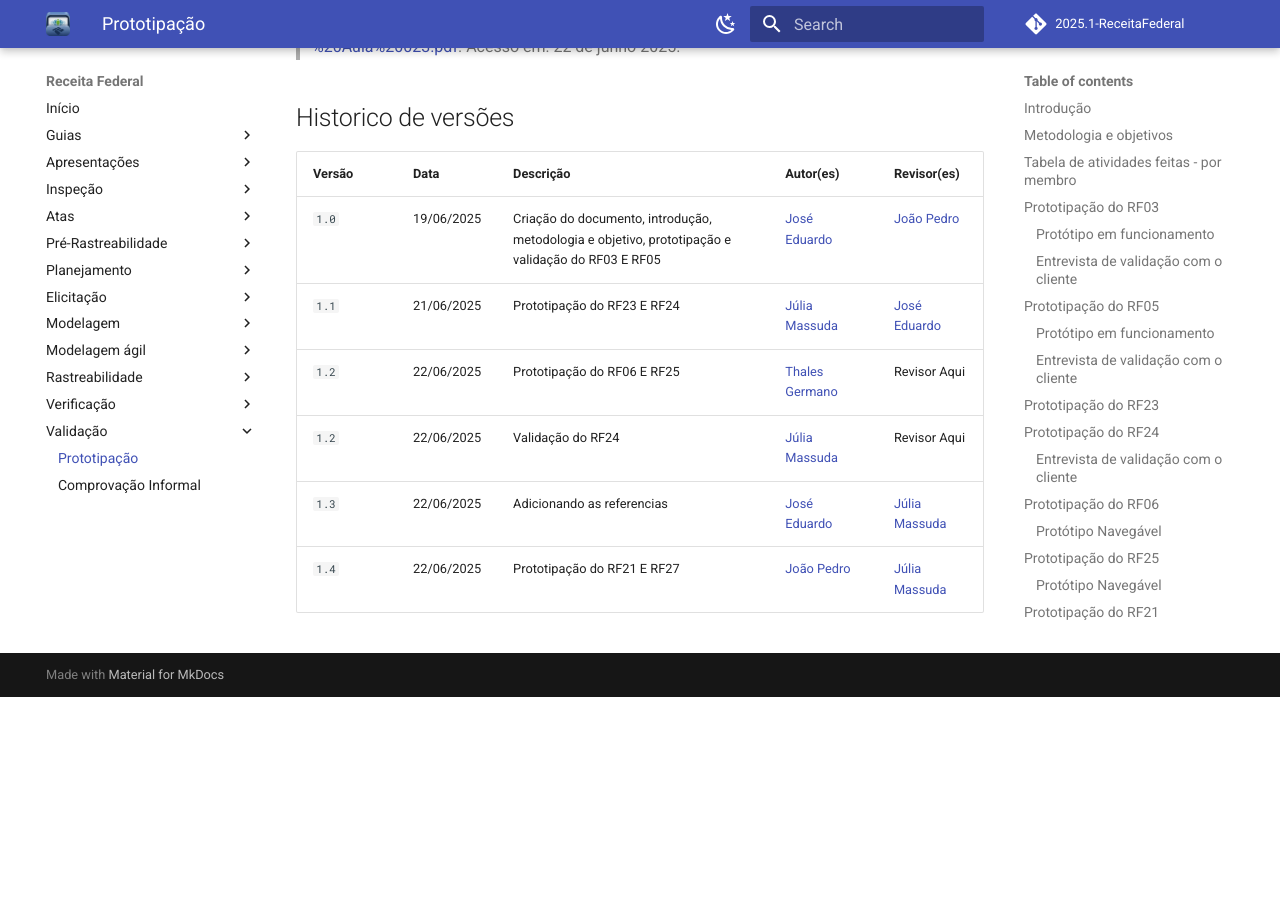
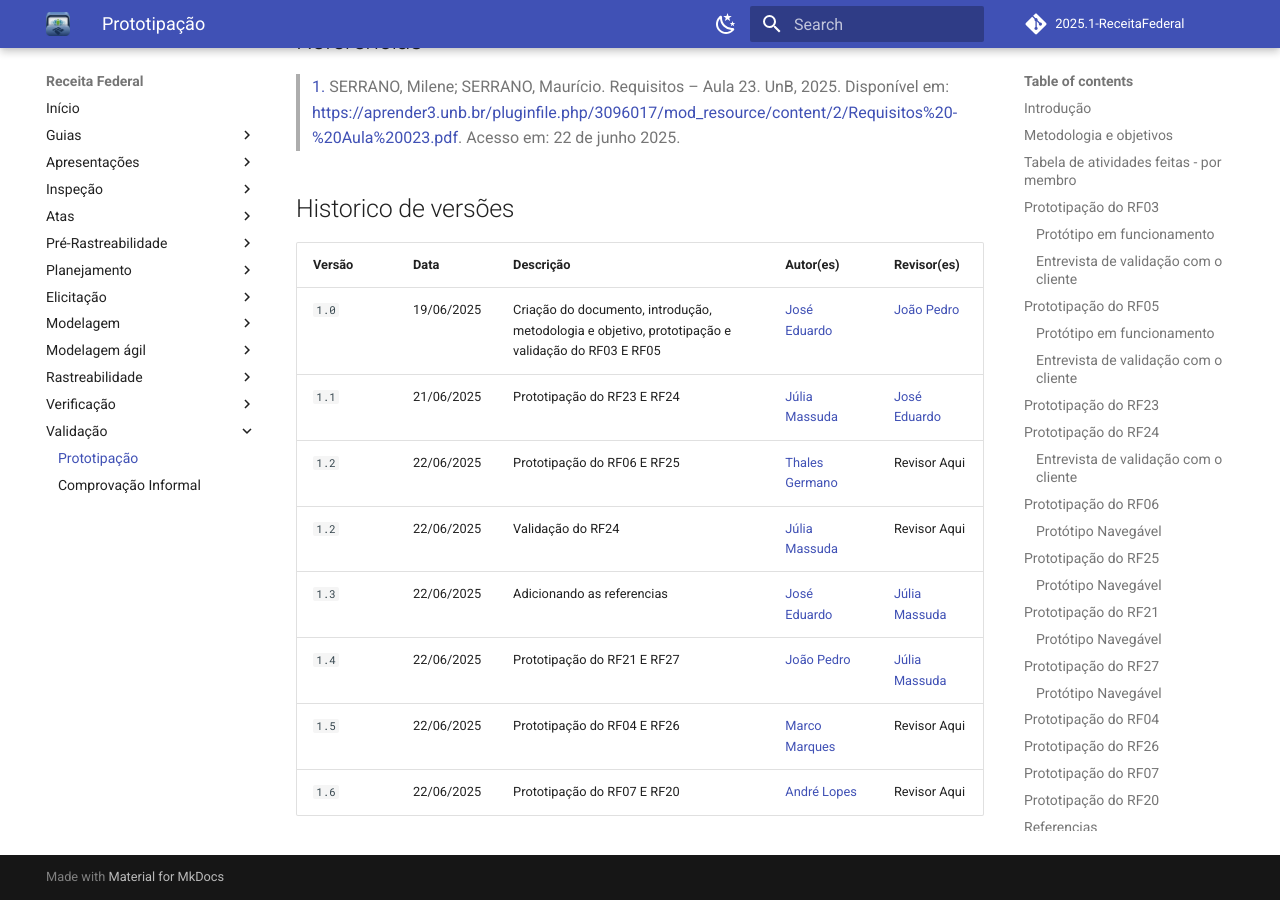
Before and after one commit to Requisitos-de-Software/2025.1-Meu-INSS, an MkDocs documentation site: the page built from docs/validacao/prototipacao.md, in a window 1280 px wide and 900 px high, scrolled down 19175 px. Built offline with MkDocs 1.6.1 and Material for MkDocs 9.7.7, drawn with Linux system fonts in a browser that asks for light colours; comment, search, counter and statistics services are not loaded; before the commit the page ends 19872 px from its top, so only the background shows below that; some of the changed text lies outside the part shown.

Commit message:
Adicionando nome nas tabelas

```diff
--- a/docs/validacao/prototipacao.md
+++ b/docs/validacao/prototipacao.md
@@ -23,9 +23,12 @@
 
 |Nome                                                | Atividade entregue                        |
 | -------------------------------------------------- | ----------------------------------------- |
-| [José Eduardo](https://github.com/jevprado)        | Introdução, Metodologia e Objetivos, Prototipação e validação do [RF03](https://requisitos-de-software.github.io/2025.1-ReceitaFederal/elicitacao/requisitos-elicitados/) e [RF05](https://requisitos-de-software.github.io/2025.1-ReceitaFederal/elicitacao/requisitos-elicitados/) , revisor do RF23 e RF24      |
-| [João Pedro](https://github.com/JpRodrigues2)       | Revisor da Introdução, Metodologia e Objetivos, e dos [RF03](https://requisitos-de-software.github.io/2025.1-ReceitaFederal/elicitacao/requisitos-elicitados/) e [RF05](https://requisitos-de-software.github.io/2025.1-ReceitaFederal/elicitacao/requisitos-elicitados/) , Prototipação e validação do [RF21](https://requisitos-de-software.github.io/2025.1-ReceitaFederal/elicitacao/requisitos-elicitados/) e [RF27](https://requisitos-de-software.github.io/2025.1-ReceitaFederal/elicitacao/requisitos-elicitados/)   |
+| [José Eduardo](https://github.com/jevprado)        | Introdução, Metodologia e Objetivos, Prototipação e validação do [RF03](https://requisitos-de-software.github.io/2025.1-ReceitaFederal/elicitacao/requisitos-elicitados/) e [RF05](https://requisitos-de-software.github.io/2025.1-ReceitaFederal/elicitacao/requisitos-elicitados/), revisor do RF23 e RF24      |
+| [João Pedro](https://github.com/JpRodrigues2)       | Revisor da Introdução, Metodologia e Objetivos, e dos [RF03](https://requisitos-de-software.github.io/2025.1-ReceitaFederal/elicitacao/requisitos-elicitados/) e [RF05](https://requisitos-de-software.github.io/2025.1-ReceitaFederal/elicitacao/requisitos-elicitados/), Prototipação e validação do [RF21](https://requisitos-de-software.github.io/2025.1-ReceitaFederal/elicitacao/requisitos-elicitados/) e [RF27](https://requisitos-de-software.github.io/2025.1-ReceitaFederal/elicitacao/requisitos-elicitados/)   |
 | [Júlia Massuda](https://github.com/JuliaReis18)      | Prototipação e validação do [RF23](https://requisitos-de-software.github.io/2025.1-ReceitaFederal/elicitacao/requisitos-elicitados/) e [RF24](https://requisitos-de-software.github.io/2025.1-ReceitaFederal/elicitacao/requisitos-elicitados/)   |
+| [Marco Marques](https://github.com/marcomarquesdc)   | Prototipação dos requisitos [RF04](https://requisitos-de-software.github.io/2025.1-ReceitaFederal/elicitacao/requisitos-elicitados/) e [RF26](https://requisitos-de-software.github.io/2025.1-ReceitaFederal/elicitacao/requisitos-elicitados/) |
+| [André Lopes](https://github.com/andrewslopes)      | Prototipação dos requisitos [RF07](https://requisitos-de-software.github.io/2025.1-ReceitaFederal/elicitacao/requisitos-elicitados/) e [RF20](https://requisitos-de-software.github.io/2025.1-ReceitaFederal/elicitacao/requisitos-elicitados/) |
+
 
 <font size="3"><p style="text-align: center">Fonte: [Jose Eduardo](https://github.com/jevprado), 2025.</p></font>
 
@@ -359,8 +362,10 @@
 | Versão | Data       | Descrição                                      | Autor(es)                                      | Revisor(es)                                    |
 | ------ | ---------- | ---------------------------------------------- | ---------------------------------------------- | ---------------------------------------------- |
 | `1.0`   | 19/06/2025 | Criação do documento, introdução, metodologia e objetivo, prototipação e validação do RF03 E RF05                         | [José Eduardo](https://github.com/jevprado)    | [João Pedro](https://github.com/JpRodrigues2) |
-| `1.1`   | 21/06/2025 | Prototipação do RF23 E RF24                        |  [Júlia Massuda](https://github.com/JuliaReis18)  | [José Eduardo](https://github.com/jevprado)
-| `1.2`   | 22/06/2025 | Prototipação do RF06 E RF25                        |  [Thales Germano](https://github.com/thalesgvl)  | Revisor Aqui
-| `1.2`   | 22/06/2025 | Validação do RF24                      |  [Júlia Massuda](https://github.com/JuliaReis18) | Revisor Aqui
-| `1.3`   | 22/06/2025 | Adicionando as referencias                      |   [José Eduardo](https://github.com/jevprado)  | [Júlia Massuda](https://github.com/JuliaReis18)
-| `1.4`   | 22/06/2025 | Prototipação do RF21 E RF27                    |  [João Pedro](https://github.com/JpRodrigues2) | [Júlia Massuda](https://github.com/JuliaReis18)
+| `1.1`   | 21/06/2025 | Prototipação do RF23 E RF24                        | [Júlia Massuda](https://github.com/JuliaReis18)  | [José Eduardo](https://github.com/jevprado) |
+| `1.2`   | 22/06/2025 | Prototipação do RF06 E RF25                        | [Thales Germano](https://github.com/thalesgvl)  | Revisor Aqui |
+| `1.2`   | 22/06/2025 | Validação do RF24                                 | [Júlia Massuda](https://github.com/JuliaReis18) | Revisor Aqui |
+| `1.3`   | 22/06/2025 | Adicionando as referencias                        | [José Eduardo](https://github.com/jevprado)     | [Júlia Massuda](https://github.com/JuliaReis18) |
+| `1.4`   | 22/06/2025 | Prototipação do RF21 E RF27                       | [João Pedro](https://github.com/JpRodrigues2)   | [Júlia Massuda](https://github.com/JuliaReis18) |
+| `1.5`   | 22/06/2025 | Prototipação do RF04 E RF26                       | [Marco Marques](https://github.com/marcomarquesdc) | Revisor Aqui |
+| `1.6`   | 22/06/2025 | Prototipação do RF07 E RF20                       | [André Lopes](https://github.com/andrewslopes) | Revisor Aqui |
```
